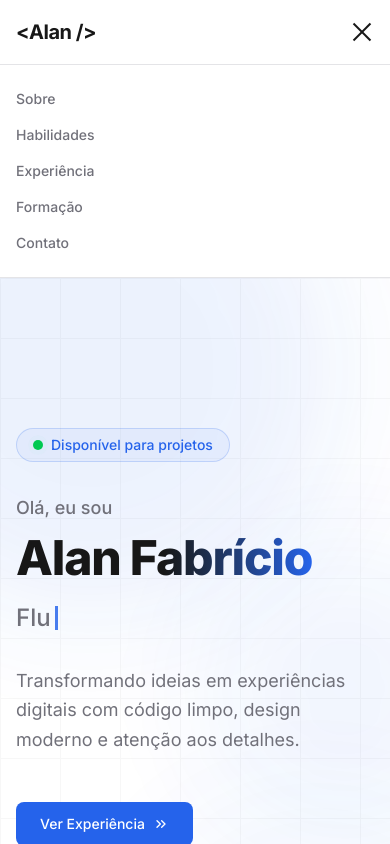
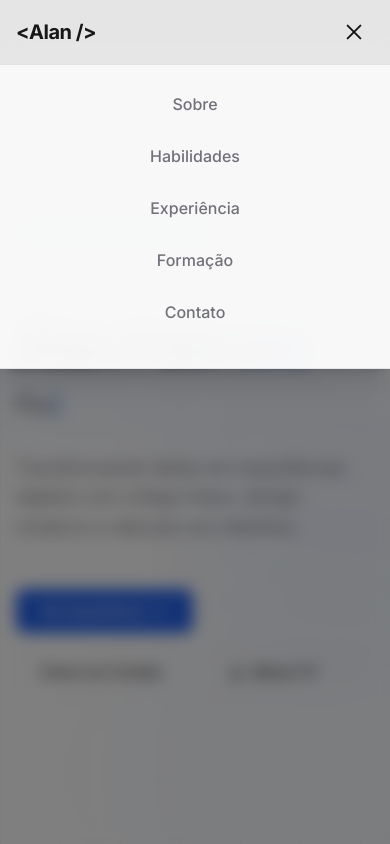
Before and after one commit to AlanFabricioBarbosa/Alan-portfolio, a Next.js app: page / in a window 390 px wide. Both pictures are taken after a click on the button "Abrir menu". Shown: the top 844 px of the page. Built offline with nearby package versions, Linux system fonts and the light colour scheme.

Commit message:
Alinhando e melhorando o menu hamburguer

```diff
--- a/src/components/Header.tsx
+++ b/src/components/Header.tsx
@@ -1,7 +1,6 @@
 "use client";
 
-import Link from "next/link";
-import { useState } from "react";
+import { useState, useEffect } from "react";
 
 const navLinks = [
   { href: "#sobre", label: "Sobre" },
@@ -14,7 +13,20 @@ const navLinks = [
 export function Header() {
   const [menuOpen, setMenuOpen] = useState(false);
 
+  // Prevent body scroll when menu is open
+  useEffect(() => {
+    if (menuOpen) {
+      document.body.style.overflow = "hidden";
+    } else {
+      document.body.style.overflow = "";
+    }
+    return () => {
+      document.body.style.overflow = "";
+    };
+  }, [menuOpen]);
+
   return (
+    <>
       <header className="sticky top-0 z-50 border-b border-border bg-background/80 backdrop-blur-md">
         <div className="mx-auto flex h-16 max-w-6xl items-center justify-between px-4 sm:px-6 lg:px-8">
           <a href="#" className="text-xl font-bold tracking-tight text-foreground">
@@ -37,42 +49,60 @@ export function Header() {
           {/* Mobile menu button */}
           <button
             onClick={() => setMenuOpen(!menuOpen)}
-          className="flex flex-col gap-1.5 md:hidden"
-          aria-label="Abrir menu"
+            className="relative z-50 flex h-10 w-10 items-center justify-center rounded-lg transition-colors hover:bg-muted md:hidden"
+            aria-label={menuOpen ? "Fechar menu" : "Abrir menu"}
           >
+            <div className="flex w-5 flex-col items-center gap-[5px]">
               <span
-            className={`block h-0.5 w-6 bg-foreground transition-transform ${
-              menuOpen ? "translate-y-2 rotate-45" : ""
+                className={`block h-[2px] w-5 rounded-full bg-foreground transition-all duration-300 ease-in-out ${
+                  menuOpen ? "translate-y-[7px] rotate-45" : ""
                 }`}
               />
               <span
-            className={`block h-0.5 w-6 bg-foreground transition-opacity ${
-              menuOpen ? "opacity-0" : ""
+                className={`block h-[2px] w-5 rounded-full bg-foreground transition-all duration-300 ease-in-out ${
+                  menuOpen ? "scale-x-0 opacity-0" : ""
                 }`}
               />
               <span
-            className={`block h-0.5 w-6 bg-foreground transition-transform ${
-              menuOpen ? "-translate-y-2 -rotate-45" : ""
+                className={`block h-[2px] w-5 rounded-full bg-foreground transition-all duration-300 ease-in-out ${
+                  menuOpen ? "-translate-y-[7px] -rotate-45" : ""
                 }`}
               />
+            </div>
           </button>
         </div>
+      </header>
 
-      {/* Mobile nav */}
-      {menuOpen && (
-        <nav className="flex flex-col gap-4 border-t border-border bg-background px-4 py-6 md:hidden">
-          {navLinks.map((link) => (
+      {/* Mobile nav overlay */}
+      <div
+        className={`fixed inset-0 z-40 bg-black/50 backdrop-blur-sm transition-opacity duration-300 md:hidden ${
+          menuOpen ? "opacity-100" : "pointer-events-none opacity-0"
+        }`}
+        onClick={() => setMenuOpen(false)}
+      />
+
+      {/* Mobile nav panel */}
+      <nav
+        className={`fixed inset-x-0 top-16 z-40 flex flex-col items-center gap-1 border-b border-border bg-background/95 px-6 pb-8 pt-4 shadow-xl backdrop-blur-md transition-all duration-300 ease-in-out md:hidden ${
+          menuOpen
+            ? "translate-y-0 opacity-100"
+            : "pointer-events-none -translate-y-4 opacity-0"
+        }`}
+      >
+        {navLinks.map((link, i) => (
           <a
             key={link.href}
             href={link.href}
             onClick={() => setMenuOpen(false)}
-              className="text-sm font-medium text-muted-foreground transition-colors hover:text-foreground"
+            className="w-full rounded-lg px-4 py-3 text-center text-base font-medium text-muted-foreground transition-colors hover:bg-muted hover:text-foreground"
+            style={{
+              animationDelay: `${i * 50}ms`,
+            }}
           >
             {link.label}
           </a>
         ))}
       </nav>
-      )}
-    </header>
+    </>
   );
 }
```
Lines whose indentation alone changed are shown as unchanged.
